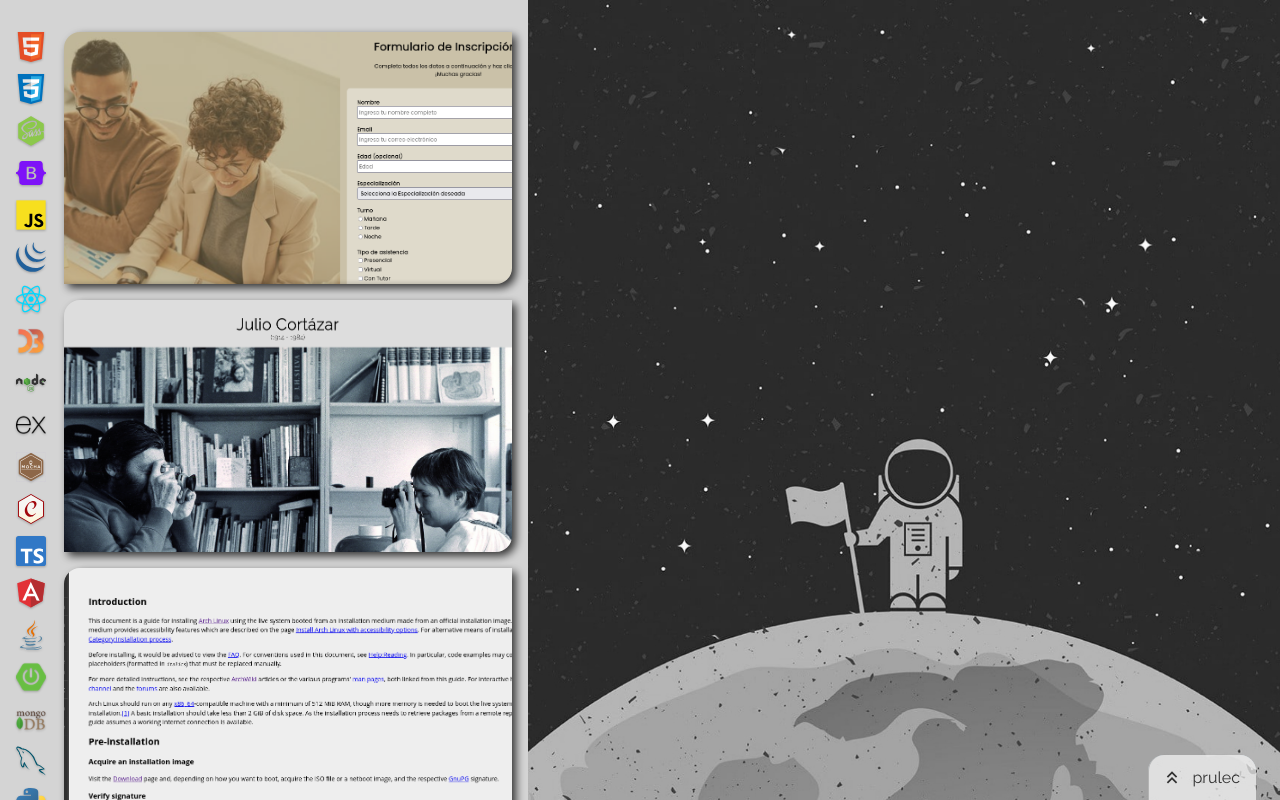
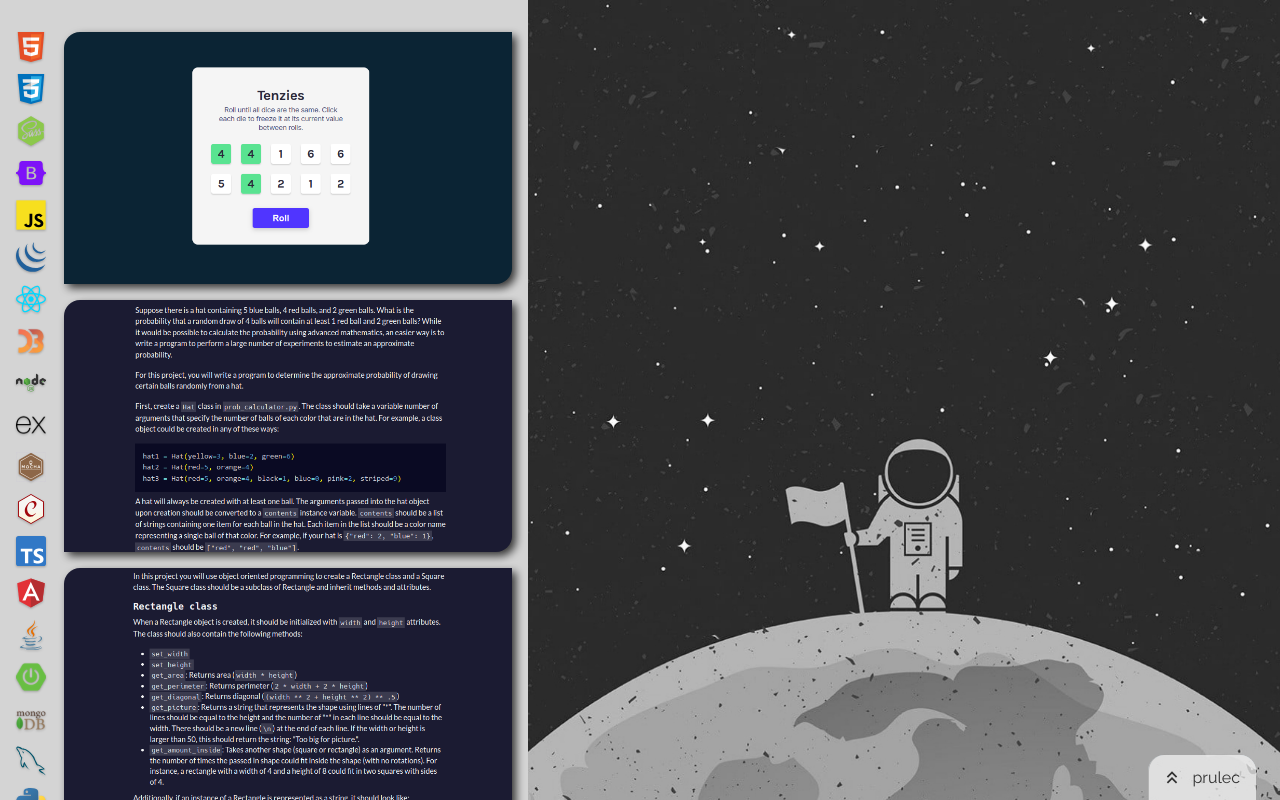
Before and after one commit to prulec/portfolio, a React (Create React App) app: page / in a window 1280 px wide. Built offline with nearby package versions, Linux system fonts and the light colour scheme.

Commit message:
Added Project data and asset, reverse order in Projects list

```diff
--- a/src/components/ProjectThumb.js
+++ b/src/components/ProjectThumb.js
@@ -14,7 +14,7 @@ export default function ProjectThumb(props) {
       className={"projectThumb" + (props.isSelected ? " select" : " deselect")}
       onMouseOver={doHover}
       onClick={props.select}
-        style={{ order: props.project.position }}
+      style={{ order: -props.project.position }}
     >
       <img src={props.project.images[0]} alt={props.project.images[0]} />
       {isHover && (
--- a/src/data/PROJECTS.js
+++ b/src/data/PROJECTS.js
@@ -483,4 +483,17 @@ export const PROJECTS = [
       'Probability Calculator challenge for freeCodeCamp\'s course "Scientific Computing with Python".',
     techs: ["Python"],
   },
+  {
+    position: 35,
+    name: "Tenzies Game",
+    images: [
+      "assets/screenshots/TenziesGame.png",
+    ],
+    date: "2022",
+    url: "https://tenzies-game.prulec.repl.co/",
+    code: "https://replit.com/@prulec/Tenzies-game#src/App.jsx",
+    description:
+      'Tenzies Game example for Scrimba\'s course "Learn React for free".',
+    techs: ["HTML5", "CSS3", "Javascript", "React"],
+  },
 ];
```
Also changed, not shown: public/assets/screenshots/TenziesGame.png (added).
